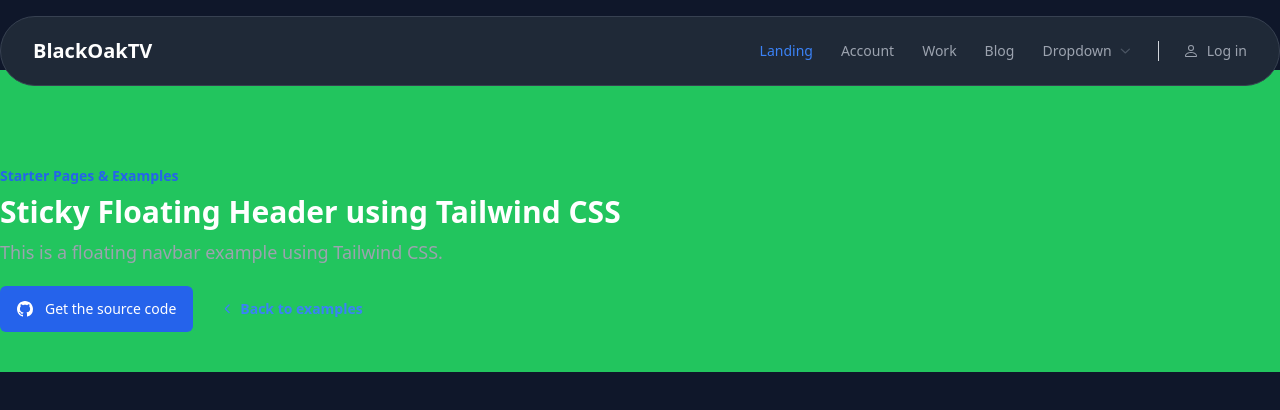
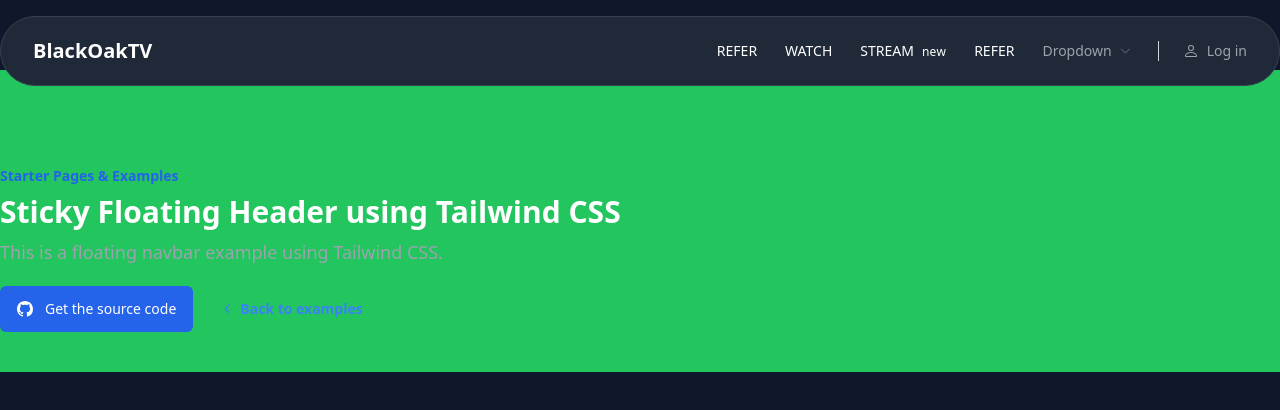
Before and after one commit to obiknows/btv-take-home, a Next.js app: page / in a window 1280 px wide. Shown: the top 410 px of the page. Built offline with nearby package versions, Linux system fonts and the light colour scheme.

Commit message:
added links object to the Layout

```diff
--- a/components/Layout.tsx
+++ b/components/Layout.tsx
@@ -7,7 +7,15 @@ type Props = {
   title?: string;
 };
 
-const Layout = ({ children, title = "BlackOakTV" }: Props) => (
+const Layout = ({ children, title = "BlackOakTV" }: Props) => {
+  const links = [
+    { id: 1, name: "Refer", url: "/share", isLoggedIn: true },
+    { id: 1, name: "Watch", url: "/share" },
+    { id: 1, name: "Stream", url: "/share", isNew: true },
+    { id: 1, name: "Refer", url: "/share" },
+  ];
+
+  return (
     <div>
       <Head>
         <title>{title}</title>
@@ -67,31 +75,22 @@ const Layout = ({ children, title = "BlackOakTV" }: Props) => (
               className="hs-collapse hidden overflow-hidden transition-all duration-300 basis-full grow md:block"
             >
               <div className="flex flex-col gap-y-4 gap-x-0 mt-5 md:flex-row md:items-center md:justify-end md:gap-y-0 md:gap-x-7 md:mt-0 md:pl-7">
+                {links.map(({ id, name, url, isLoggedIn, isNew }) => (
                   <a
-                className="font-medium md:py-6 text-blue-500"
-                href="#"
+                    key={id}
+                    className="font-medium md:py-6 text-white hover:text-blue-500 uppercase"
+                    href={url}
                     aria-current="page"
                   >
-                Landing
+                    {name}
+                    {isNew && (
+                      <span className="ml-2 font-light lowercase text-xs tracking-wide">
+                        New
+                      </span>
+                    )}
+                    {/* {isLoggedIn && <span></span>} */}
                   </a>
-              <a
-                className="font-medium  md:py-6 text-gray-400 hover:text-gray-500"
-                href="#"
-              >
-                Account
-              </a>
-              <a
-                className="font-medium md:py-6 text-gray-400 hover:text-gray-500"
-                href="#"
-              >
-                Work
-              </a>
-              <a
-                className="font-medium  md:py-6 text-gray-400 hover:text-gray-500"
-                href="#"
-              >
-                Blog
-              </a>
+                ))}
 
                 <div className="hs-dropdown [--strategy:static] md:[--strategy:fixed] [--adaptive:none] md:[--trigger:hover] md:py-4">
                   <button
@@ -208,5 +207,6 @@ const Layout = ({ children, title = "BlackOakTV" }: Props) => (
       </body>
     </div>
   );
+};
 
 export default Layout;
```
Lines whose indentation alone changed are shown as unchanged.
